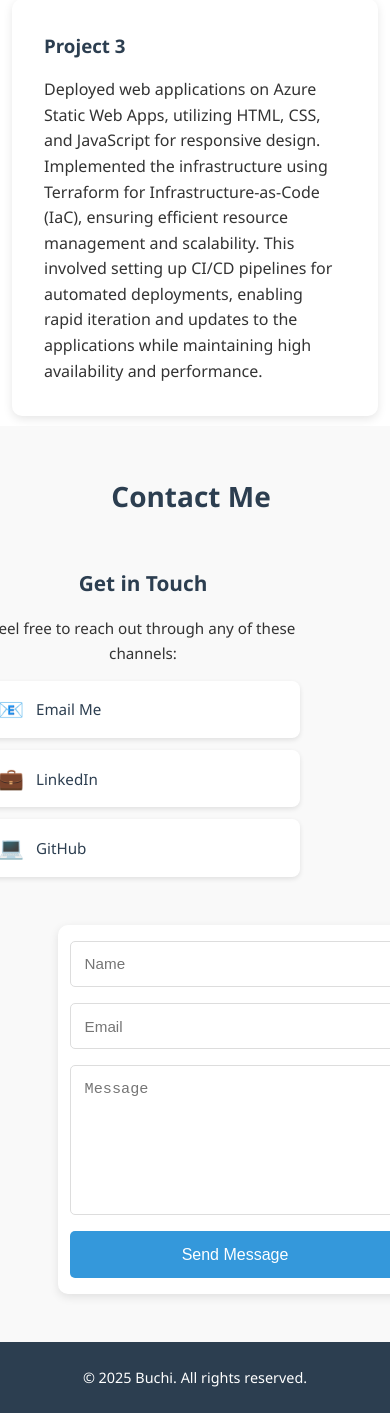
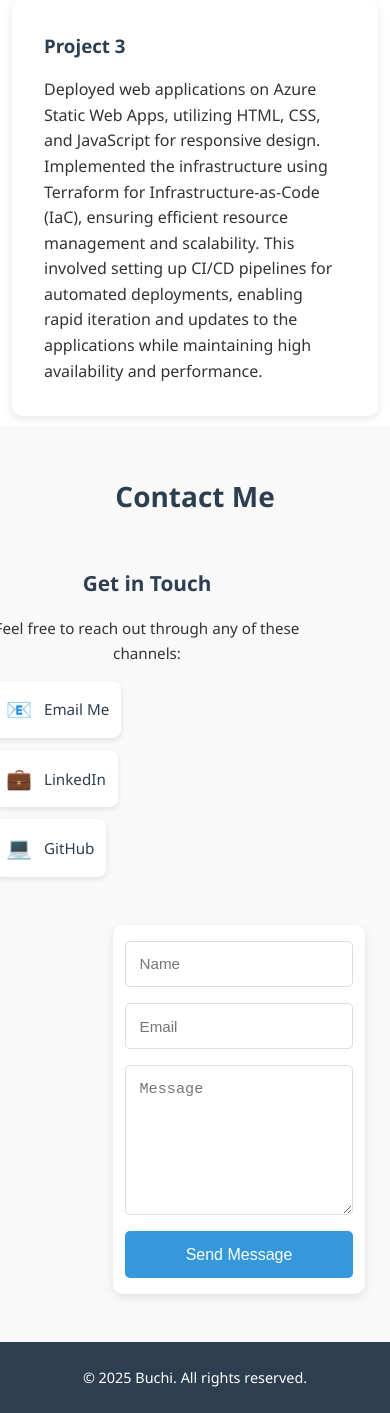
Before and after one commit to iBrid/my_webpage, a PHP site: page / in a window 390 px wide; the page is wider, and only the part inside the window is pictured. Shown: the part 2317-3730 px from the top of that part. Run offline with PHP 8.4, Linux system fonts and the light colour scheme.

Commit message:
no changes

```diff
--- a/index.html
+++ b/index.html
@@ -71,8 +71,8 @@
         <h2>Contact Me</h2>
         <div class="contact-content">
             <div class="contact-info">
-                <h3 style="text-align: center;">Get in Touch</h3>
-                <p style="text-align: center;">Feel free to reach out through any of these channels:</p>
+                <h3>Get in Touch</h3>
+                <p>Feel free to reach out through any of these channels:</p>
                 <div class="contact-links">
                     <a href="mailto:connfedd@outlook.com" class="contact-method email">
                         <span class="icon">📧</span>
--- a/styles.css
+++ b/styles.css
@@ -222,6 +222,7 @@ section h2 {
 .about-content {
     max-width: 800px;
     margin: 0 auto;
+    text-align: center; /* center about text across devices */
 }
 
 .about-content p {
@@ -273,6 +274,7 @@ section h2 {
 .contact-info {
     padding: 2rem;
     overflow: hidden;
+    text-align: center;
 }
 
 .contact-info h3 {
@@ -290,7 +292,8 @@ section h2 {
     flex-direction: column;
     gap: 1rem;
     margin-top: 2rem;
-    margin-left: 1rem; /* larger right shift for links block */
+    margin-left: 1rem; /* restore right nudge */
+    align-items: flex-start; /* left align link cards */
 }
 
 .contact-method {
@@ -462,18 +465,17 @@ footer {
     }
 
     .contact {
-    padding: 3rem 1rem 3rem 0.5rem;
+        padding: 3rem 1rem;
     }
 
     .contact-content {
         grid-template-columns: 1fr;
         gap: 2rem;
-        padding: 0 1rem 0 0; /* keep right padding for right alignment */
+        padding: 0 1rem;
         max-width: 100%;
-        margin-left: auto;
-        margin-right: 1rem;
-        align-items: flex-start; /* ensure children start at left within container */
-        justify-items: stretch;
+        margin: 0 auto;
+        align-items: center;
+        justify-items: center;
     }
 
     .contact-info {
@@ -482,7 +484,7 @@ footer {
 
     .contact-info h3 {
         font-size: 1.3rem;
-        margin-left: 1rem; /* larger nudge heading right on mobile */
+        margin-left: 1rem;
     }
     .contact-info p {
         margin-left: 1rem;
```
